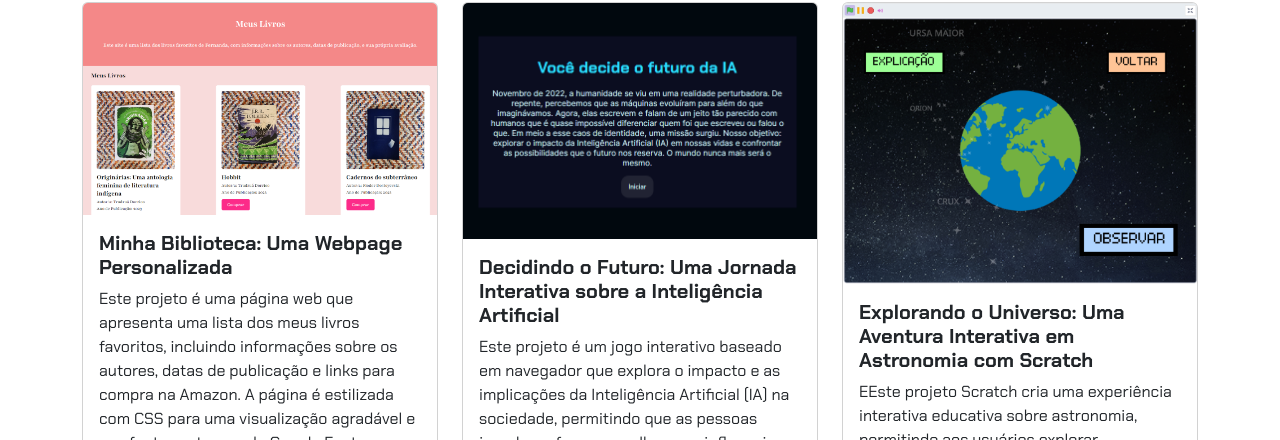
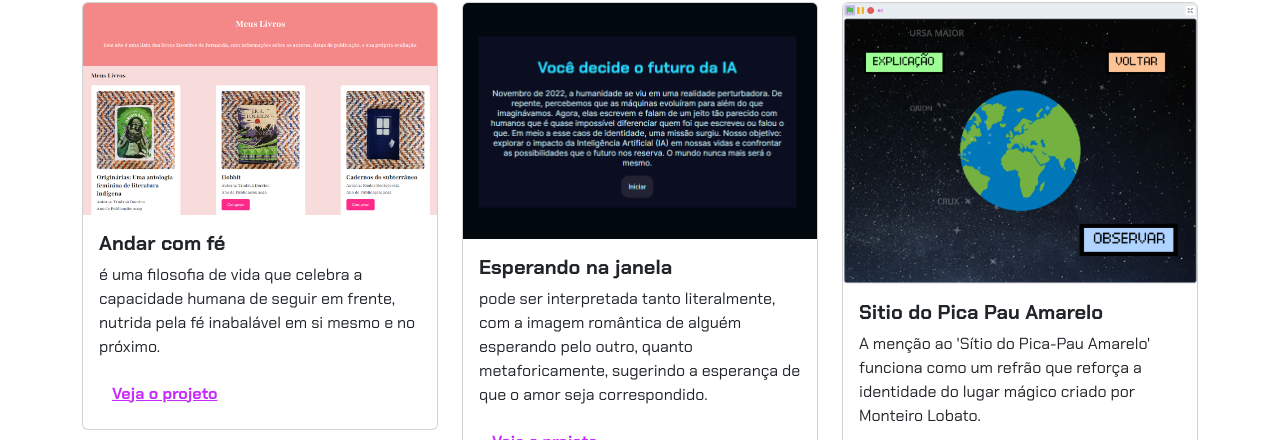
Before and after one commit to Brga202/Gilberto-Gil, a plain HTML site: page index.html in a window 1280 px wide. Shown: the part 512-952 px from the top of the page. Drawn offline with nearby package versions, Linux system fonts and the light colour scheme.

Commit message:
Update index.html

```diff
--- a/index.html
+++ b/index.html
@@ -36,11 +36,8 @@
                 <div class="card">
                     <img src="img/projeto-1.png" class="card-img-top" alt="Imagem do projeto de biblioteca virtual">
                     <div class="card-body">
-                        <h5 class="card-title">Minha Biblioteca: Uma Webpage Personalizada</h5>
-                        <p class="card-text">Este projeto é uma página web que apresenta uma lista dos meus livros
-                            favoritos, incluindo informações sobre os autores, datas de publicação e links para compra
-                            na Amazon. A página é estilizada com CSS para uma visualização agradável e usa fontes
-                            externas do Google Fonts.
+                        <h5 class="card-title">Andar com fé</h5>
+                        <p class="card-text">é uma filosofia de vida que celebra a capacidade humana de seguir em frente, nutrida pela fé inabalável em si mesmo e no próximo.
                         </p>
                         <button type="button" class="btn btn-link" data-bs-toggle="modal" data-bs-target="#modal1">Veja
                             o projeto</button>
@@ -52,12 +49,11 @@
                 <div class="card">
                     <img src="img/projeto-2.png" class="card-img-top" alt="Imagem do projeto de biblioteca virtual">
                     <div class="card-body">
-                        <h5 class="card-title">Decidindo o Futuro: Uma Jornada Interativa sobre a Inteligência
-                            Artificial</h5>
-                        <p class="card-text">Este projeto é um jogo interativo baseado em navegador que explora o
-                            impacto e as implicações da Inteligência Artificial (IA) na sociedade, permitindo que as
-                            pessoas jogadoras façam escolhas que influenciam o desenrolar de uma narrativa sobre o
-                            futuro da IA.</p>
+                        <h5 class="card-title">Esperando na janela
+                            </h5>
+                        <p class="card-text"> pode ser interpretada tanto literalmente, com a imagem romântica de alguém
+                            esperando pelo outro, quanto metaforicamente,
+                            sugerindo a esperança de que o amor seja correspondido.</p>
                         <button type="button" class="btn btn-link" data-bs-toggle="modal" data-bs-target="#modal2">Veja
                             o projeto</button>
                     </div>
@@ -69,11 +65,10 @@
                 <div class="card">
                     <img src="img/projeto-3.png" class="card-img-top" alt="Imagem do projeto de biblioteca virtual">
                     <div class="card-body">
-                        <h5 class="card-title">Explorando o Universo: Uma Aventura Interativa em Astronomia com Scratch
+                        <h5 class="card-title"> Sitio do Pica Pau Amarelo
                         </h5>
-                        <p class="card-text">EEste projeto Scratch cria uma experiência interativa educativa sobre
-                            astronomia, permitindo aos usuários explorar informações sobre constelações, eclipses, e a
-                            forma da Terra através de cenários dinâmicos e diálogos informativos.
+                        <p class="card-text"> A menção ao 'Sítio do Pica-Pau Amarelo' funciona como um refrão que reforça a
+                            identidade do lugar mágico criado por Monteiro Lobato.
                         </p>
                         <button type="button" class="btn btn-link" data-bs-toggle="modal" data-bs-target="#modal3">Veja
                             o projeto</button>
```
